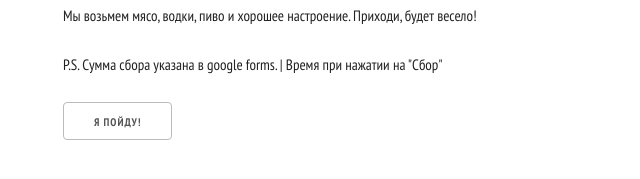
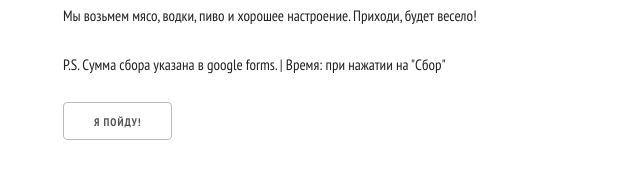
Before and after one commit to lunst97/barbecue, a plain HTML site: page index.html in a window 1280 px wide. Shown: the part 499-678 px from the top of the page, 97-737 px from the left. Drawn offline with Linux system fonts and the light colour scheme.

Commit message:
Initiall commit 1.0

```diff
--- a/index.html
+++ b/index.html
@@ -18,7 +18,7 @@
       <p><em>Москва, Сходненский ковш</em></p>
       <img src="img/bbq.jpg" height="300" width="450" alt="[Шашлыки!]" class="u-max-full-windth">
       <p>Мы возьмем мясо, водки, пиво и хорошее настроение. Приходи, будет весело!</p>
-      <p>P.S. Сумма сбора указана в google forms. | Время при нажатии на "Сбор"</p>
+      <p>P.S. Сумма сбора указана в google forms. | Время: при нажатии на "Сбор"</p>
       <a href="https://docs.google.com/forms/d/e/1FAIpQLSffKk6BPoQyKmS-Uufq9-QXwDLhDDuvA7gwCxEUEkZqCBFMnA/viewform" class="button">Я пойду!</a>
     </div>
 
```
